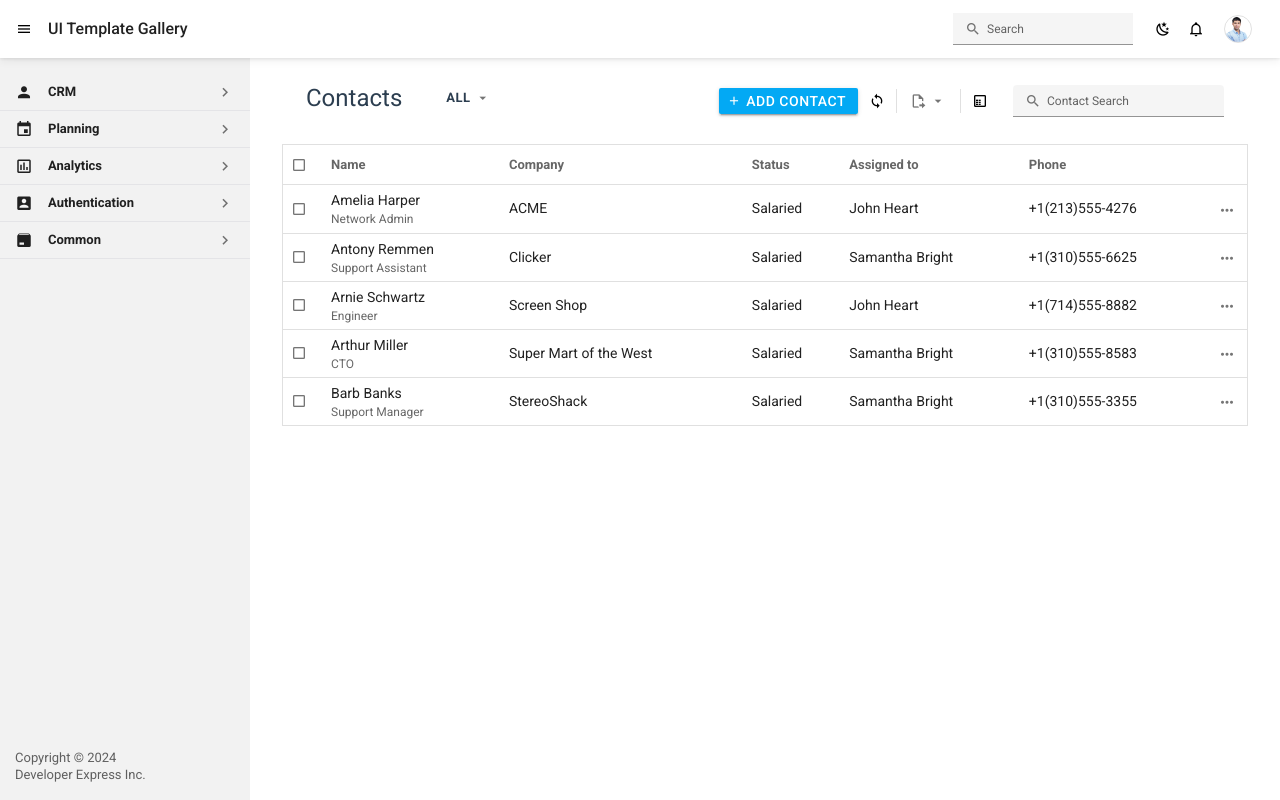
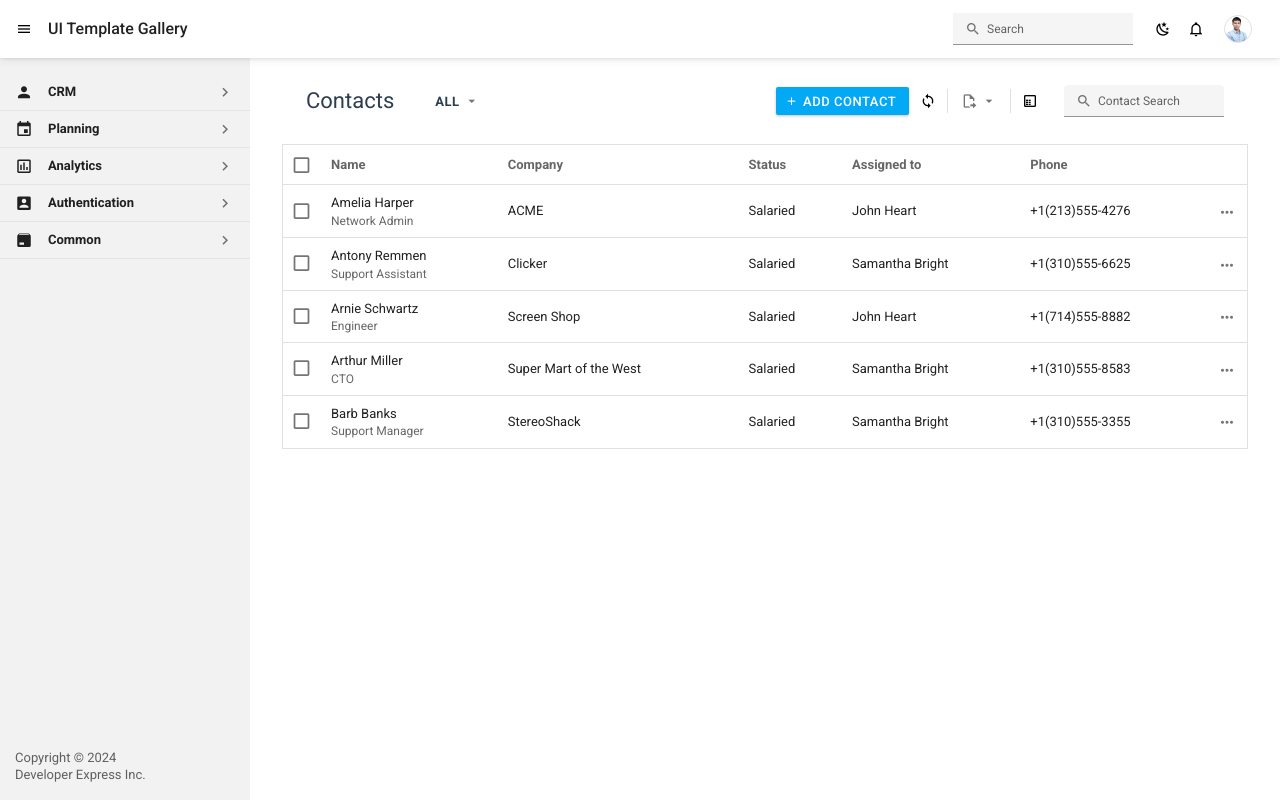
Before and after one commit to AjeshMadhavan/Customer-Management, a Vue app: page / in a window 1280 px wide. Built offline with nearby package versions, Linux system fonts and the light colour scheme.

Commit message:
refactor: updated contact list container styles

```diff
--- a/src/components/TableComponent.vue
+++ b/src/components/TableComponent.vue
@@ -36,7 +36,7 @@
       v-slot:[`item.${props.itemSlotData.slotKey}`]="{ item }"
     >
       <td>
-        <span>{{ item[props.itemSlotData.slotKey] }}</span>
+        <span class="leading-4">{{ item[props.itemSlotData.slotKey] }}</span>
         <span
           v-for="value in props.itemSlotData.values"
           :key="value"
@@ -156,7 +156,7 @@ const getRowClass = (TableRowData: UserData) => {
   }
 
   .v-simple-checkbox .v-icon {
-    font-size: 16px !important;
+    font-size: 21px !important;
     width: auto !important;
   }
 
@@ -199,6 +199,8 @@ const getRowClass = (TableRowData: UserData) => {
     padding: 0;
     padding-left: 8px;
     text-align: left;
+    font-size: 13px;
+    height: 52.5px;
 
     &:first-child {
       padding: 8px;
--- a/src/containers/ContactListContainer.vue
+++ b/src/containers/ContactListContainer.vue
@@ -2,41 +2,45 @@
   <div class="w-full px-8">
     <div class="flex justify-between p-6">
       <div class="flex items-center">
-        <h1 class="pr-7 text-2xl h-9.5">{{ containerData.title }}</h1>
+        <h1 class="title">{{ containerData.title }}</h1>
         <div class="category-options">
           <options-dropdown
             :text="containerData.categoryOptions.title"
             :dropdown-content="containerData.categoryOptions.options"
-            toggle-button-style="py-1.5 pr-2 pl-3 font-bold"
+            toggle-button-style="py-1.25 pr-2 pl-3 font-bold leading-3.50"
             @dropdown-item-click="onDropdownItemClick"
           />
         </div>
       </div>
-      <div class="flex items-center justify-end">
-        <div class="pr-1.5">
+      <div class="flex items-center justify-end pl-3.75">
+        <div>
           <custom-button
             :text="containerData.addContactButton.title"
             :icon="containerData.addContactButton.icon"
             class="add-contact"
           />
         </div>
+        <div class="pl-1.25 data-refresh-button">
           <custom-button
             :icon="containerData.refreshDataButton.icon"
-          button-style="shadow-none custom-button data-refresh-button"
+            button-style="shadow-none custom-button"
           />
-        <span class="separator ml-1.5" />
-        <div class="export-data">
+        </div>
+        <span class="separator ml-1.25" />
+        <div class="export-data pl-1.25">
           <options-dropdown
             :icon="containerData.exportOptions.icon"
             :dropdown-content="containerData.exportOptions.options"
-            toggle-button-style="py-1.5 px-2"
+            toggle-button-style="py-1.25 px-2"
           />
         </div>
-        <span class="separator mx-1.5 hidden sm:block" />
+        <span class="separator ml-1.25" />
+        <div class="pl-1.25 column-chooser">
           <custom-button
             :icon="containerData.columnChooserButton.icon"
-          button-style="shadow-none custom-button column-chooser"
+            button-style="shadow-none custom-button"
           />
+        </div>
         <div class="contact-search">
           <search-input
             :placeholder="containerData.searchBoxLabel"
@@ -127,9 +131,33 @@ const onUserSearch = (inputValue: string) => {
   height: 24px;
   background-color: #e0e0e0;
 
-  @media (max-width: 700px) {
+  &:first-of-type {
+    @media (max-width: 539px) {
       display: none;
     }
+  }
+
+  &:last-of-type {
+    @media (max-width: 650px) {
+      display: none;
+    }
+  }
+}
+
+.title {
+  font-size: 22px;
+  padding-right: 25px;
+  line-height: 28px;
+  height: 38px;
+  display: inline-flex;
+  align-items: center;
+}
+
+.add-contact {
+  font-size: 13px !important;
+  min-height: 28px;
+  width: 132.95px;
+  box-shadow: 0 1px 3px rgba(0, 0, 0, 0.24);
 }
 
 .custom-button {
@@ -138,8 +166,9 @@ const onUserSearch = (inputValue: string) => {
   background-color: transparent !important;
 }
 
-.category-options {
-  height: 38px;
+.data-refresh-button,
+.column-chooser {
+  width: 33px;
 }
 
 .export-data {
@@ -148,11 +177,14 @@ const onUserSearch = (inputValue: string) => {
 
 .contact-search {
   margin-left: 20px;
+  width: 160px;
 }
 
 .dropdown-button {
   display: none;
   margin-left: 10px;
+  padding-left: 5px;
+  width: 33px;
 }
 
 @media (max-width: 367px) {
@@ -167,25 +199,25 @@ const onUserSearch = (inputValue: string) => {
   }
 }
 
-@media (max-width: 600px) {
+@media (max-width: 533px) {
   .data-refresh-button {
     display: none;
   }
 }
 
-@media (max-width: 700px) {
+@media (max-width: 644px) {
   .export-data {
     display: none;
   }
 }
 
-@media (max-width: 750px) {
+@media (max-width: 683px) {
   .column-chooser {
     display: none;
   }
 }
 
-@media (max-width: 850px) {
+@media (max-width: 820px) {
   .contact-search {
     display: none;
   }
--- a/src/pages/ContactList.vue
+++ b/src/pages/ContactList.vue
@@ -118,13 +118,13 @@ const updateExpandedMenuData = () => {
     case window.innerWidth >= 448 && window.innerWidth < 617:
       return ["assignedTo", "status", "phone", "email"];
 
-    case window.innerWidth >= 617 && window.innerWidth < 850:
+    case window.innerWidth >= 617 && window.innerWidth < 727:
       return ["status", "phone", "email"];
 
-    case window.innerWidth >= 850 && window.innerWidth < 950:
+    case window.innerWidth >= 727 && window.innerWidth < 855:
       return ["phone", "email"];
 
-    case window.innerWidth >= 950 && window.innerWidth < 1371:
+    case window.innerWidth >= 855 && window.innerWidth < 1371:
       return ["email"];
 
     default:
@@ -145,7 +145,7 @@ watch(userData, (newValue) => {
 window.addEventListener("resize", () => {
   tableExpandColumns.value = updateExpandedMenuData();
 
-  if (window.innerWidth === 800) {
+  if (window.innerWidth <= 1199) {
     shouldMinimizeSidebar.value = false;
   }
 });
@@ -156,22 +156,34 @@ onMounted(() => (tableExpandColumns.value = updateExpandedMenuData()));
 <style scoped lang="scss">
 .contact-list-body {
   padding-top: 58px;
+
+  @media (max-width: 1199px) {
+    padding-left: 48px;
+  }
+
+  @media (max-width: 576px) {
+    padding-left: 0;
+  }
 }
 
 .sidebar-container-wrapper {
   min-width: 250px;
+  width: 250px;
   height: calc(100vh - 58px);
   transition: all 0.5s ease;
 
   &__minimize {
+    width: 48px;
     min-width: 48px;
   }
 
-  @media (max-width: 800px) {
+  @media (max-width: 1199px) {
     position: absolute;
     left: 0;
     z-index: 41;
+  }
 
+  @media (max-width: 576px) {
     &__minimize {
       left: -250px;
     }
@@ -211,7 +223,7 @@ onMounted(() => (tableExpandColumns.value = updateExpandedMenuData()));
   opacity: 0;
   transition: all 0.5s ease;
 
-  @media (min-width: 801px) {
+  @media (min-width: 1200px) {
     display: none;
   }
 
--- a/tailwind.config.js
+++ b/tailwind.config.js
@@ -15,7 +15,8 @@ module.exports = {
         "3xs": "13px"
       },
       lineHeight: {
-        "3.25": "14px"
+        "3.25": "14px",
+        "3.50": "15px"
       },
       colors: {
         "black-6": "rgba(0, 0, 0, 0.6)",
```
Lines whose indentation alone changed are shown as unchanged.
